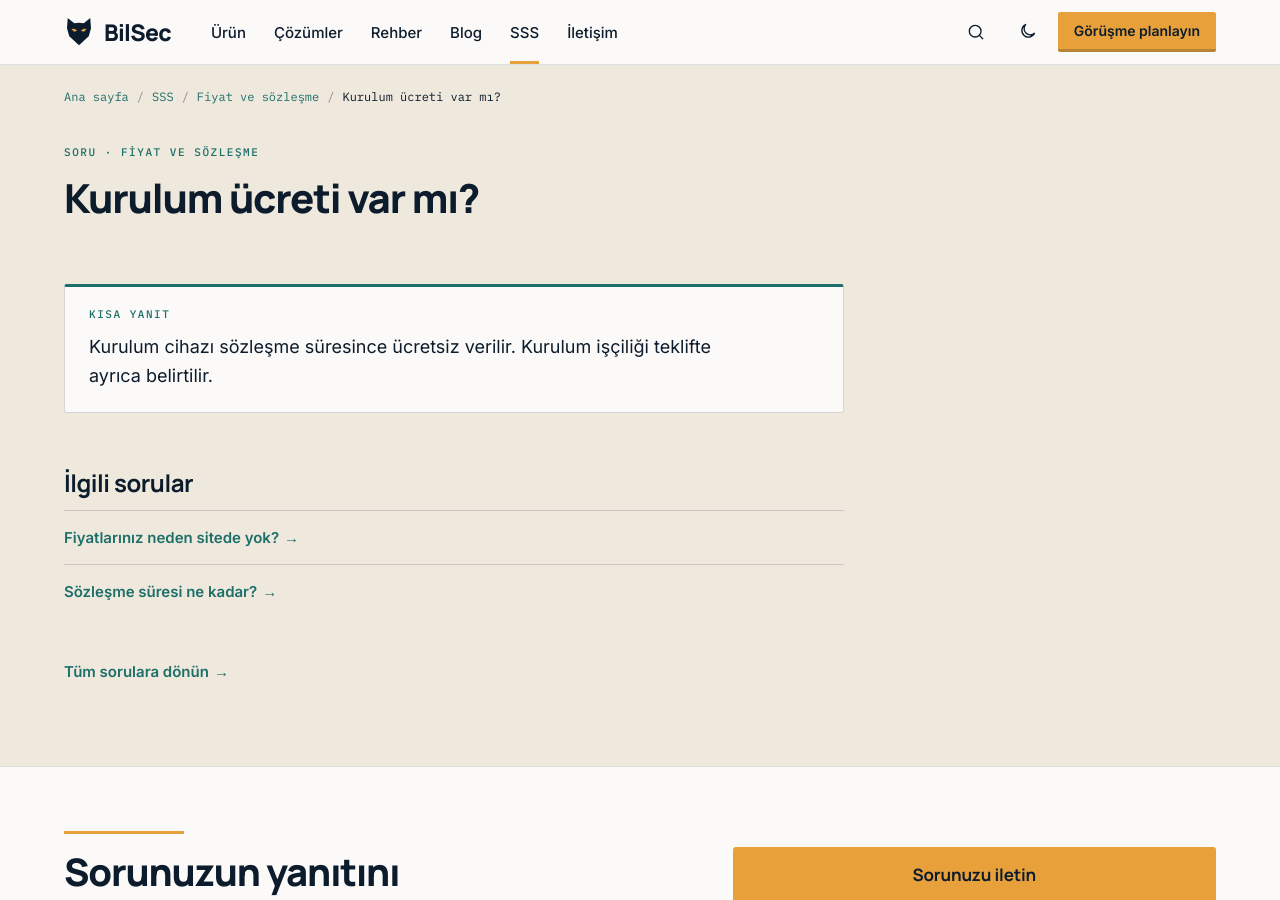
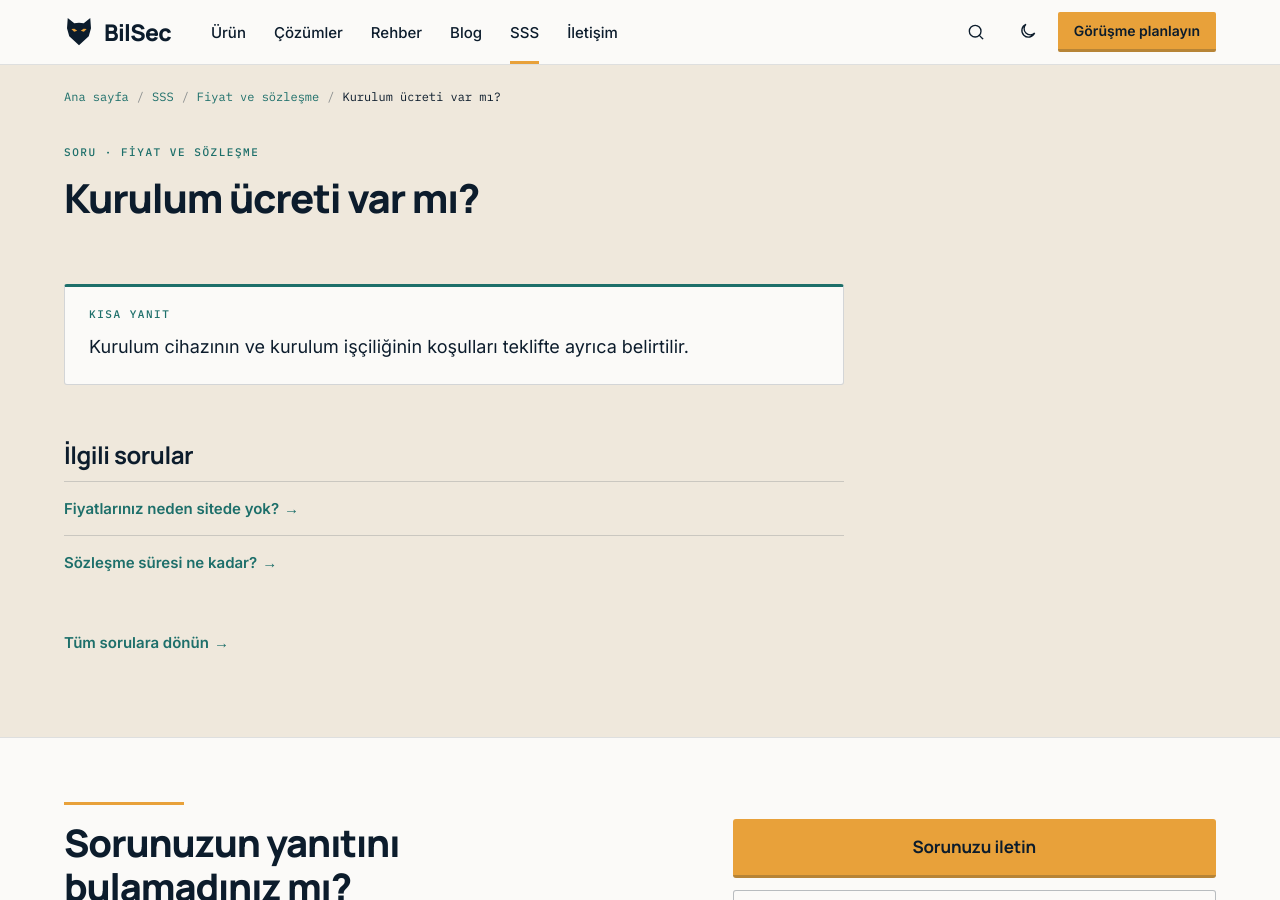
Before and after one commit to sinansh/bilsec-web, a Jekyll site: the page built from _sss/kurulum-ucreti-var-mi.md, in a window 1280 px wide and 900 px high. Built offline with Jekyll 4.4.1, drawn with Linux system fonts in a browser that asks for light colours.

```diff
--- a/_sss/kurulum-ucreti-var-mi.md
+++ b/_sss/kurulum-ucreti-var-mi.md
@@ -2,5 +2,5 @@
 title: "Kurulum ücreti var mı?"
 konu: fiyat
 sira: 220
-kisa_yanit: "Kurulum cihazı sözleşme süresince ücretsiz verilir. Kurulum işçiliği teklifte ayrıca belirtilir."
+kisa_yanit: "Kurulum cihazının ve kurulum işçiliğinin koşulları teklifte ayrıca belirtilir."
 ---
--- a/urun.html
+++ b/urun.html
@@ -106,7 +106,7 @@ kirinti_son: "Ürün"
 <article class="plan plan--hl" aria-labelledby="p2"><div class="plan__top"><h3 id="p2">Standart</h3><span class="tag tag--accent">Varsayılan teklif</span></div><p class="plan__for">Siber Hijyen-KOBİ denetimine hazırlanan savunma sanayii tedarikçileri için.</p><div class="plan__price"><span class="plan__q">Teklif isteyin</span><span class="plan__note">Çalışan sayısına göre aylık</span></div><ul><li class="inh">Temel paketteki her şey</li><li>Güvenlik izleme</li><li>Değiştirilemez yedek ve geri dönüş testi</li><li>Uyum durumu ve kanıt dosyası</li></ul><a class="btn btn--primary btn--block" href="{{ '/iletisim/#gorusme' | relative_url }}">Teklif isteyin</a></article>
 <article class="plan" aria-labelledby="p3"><div class="plan__top"><h3 id="p3">Gelişmiş</h3></div><p class="plan__for">Günlük işlerin tamamını devretmek ve olay müdahalesini güvenceye almak isteyenler için.</p><div class="plan__price"><span class="plan__q">Teklif isteyin</span><span class="plan__note">Çalışan sayısına göre aylık</span></div><ul><li class="inh">Standart paketteki her şey</li><li>Yönetilen operasyon</li><li>Olay müdahalesi ve bildirim desteği</li><li>Yıllık denetim provası</li></ul><a class="btn btn--outline btn--block" href="{{ '/iletisim/#gorusme' | relative_url }}">Teklif isteyin</a></article>
 </div>
-<p class="cta__note" style="margin-top:16px">Fiyatlara KDV dahil değildir. Kurulum cihazı sözleşme süresince ücretsiz verilir.</p>
+<p class="cta__note" style="margin-top:16px">Fiyatlara KDV dahil değildir.</p>
 </div>
 </section>
 
```
Also changed, not shown: YAZIM-KILAVUZU.md (+9 -1 lines).
